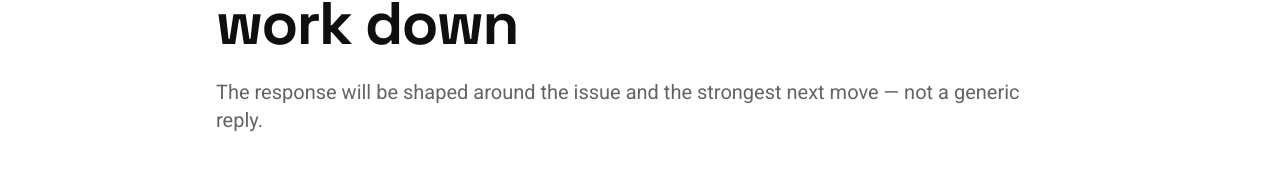
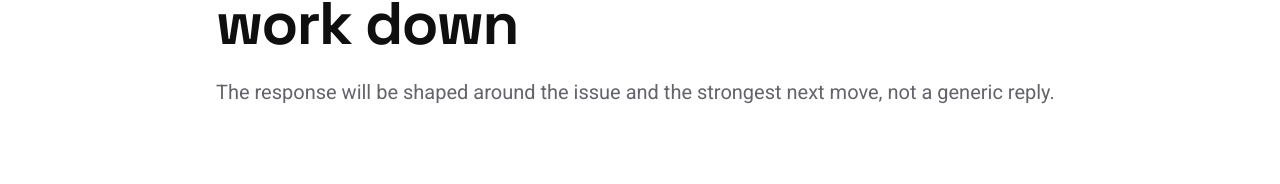
Before and after one commit to razvanv1/whisper-ui-themes, a React (Vite) app: page /send-issue in a window 1280 px wide. Shown: the part 298-482 px from the top of the page. Built offline with nearby package versions, Linux system fonts and the light colour scheme; the HTML template or start-up script is replaced by a standard one.

Commit message:
Refactored em-dashes and CTAs
Co-authored-by: razvanv1 <131763947+razvanv1@users.noreply.github.com>

```diff
--- a/src/pages/funnel/SendIssue.tsx
+++ b/src/pages/funnel/SendIssue.tsx
@@ -12,7 +12,7 @@ const SendIssue = () => (
           Describe what is slowing the work down
         </h1>
         <p className="text-lg leading-relaxed md:text-xl text-muted-foreground">
-          The response will be shaped around the issue and the strongest next move — not a generic reply.
+          The response will be shaped around the issue and the strongest next move, not a generic reply.
         </p>
       </div>
     </section>
```
